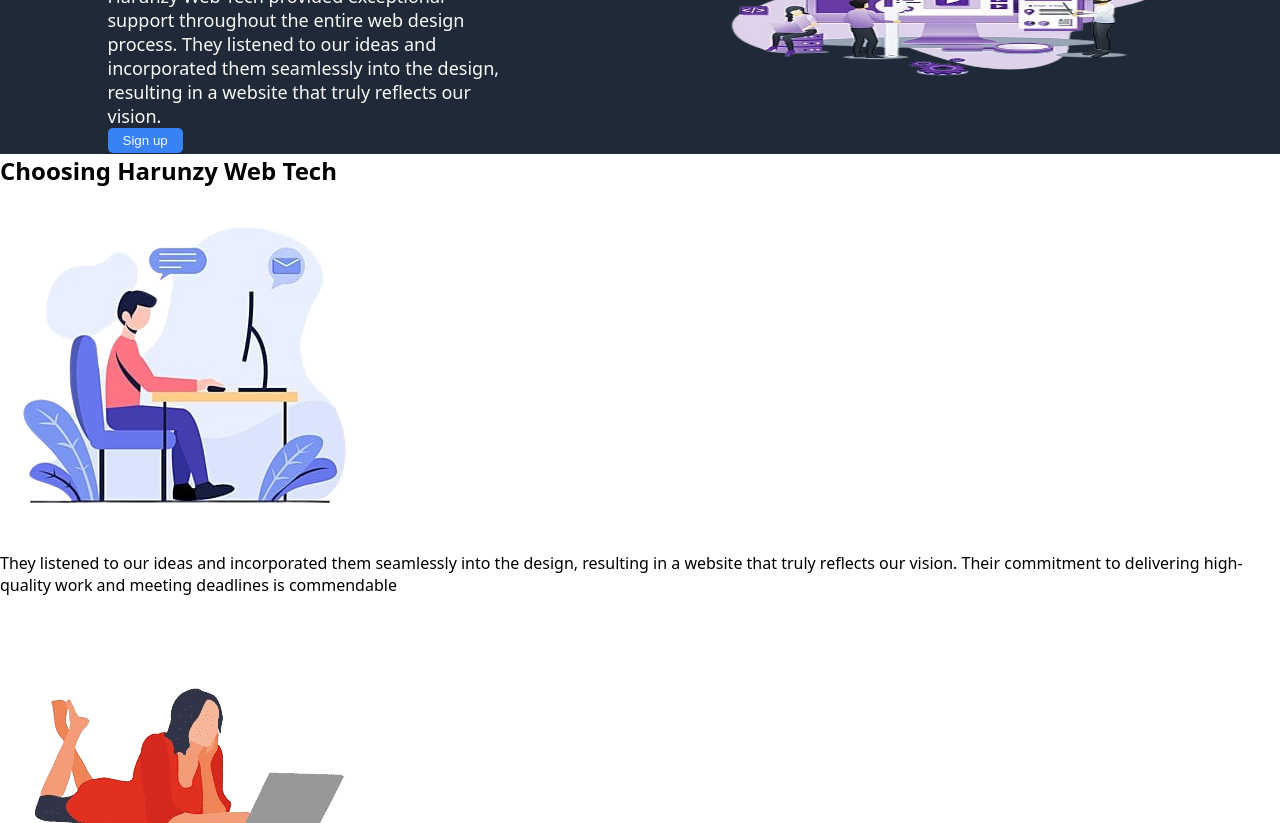
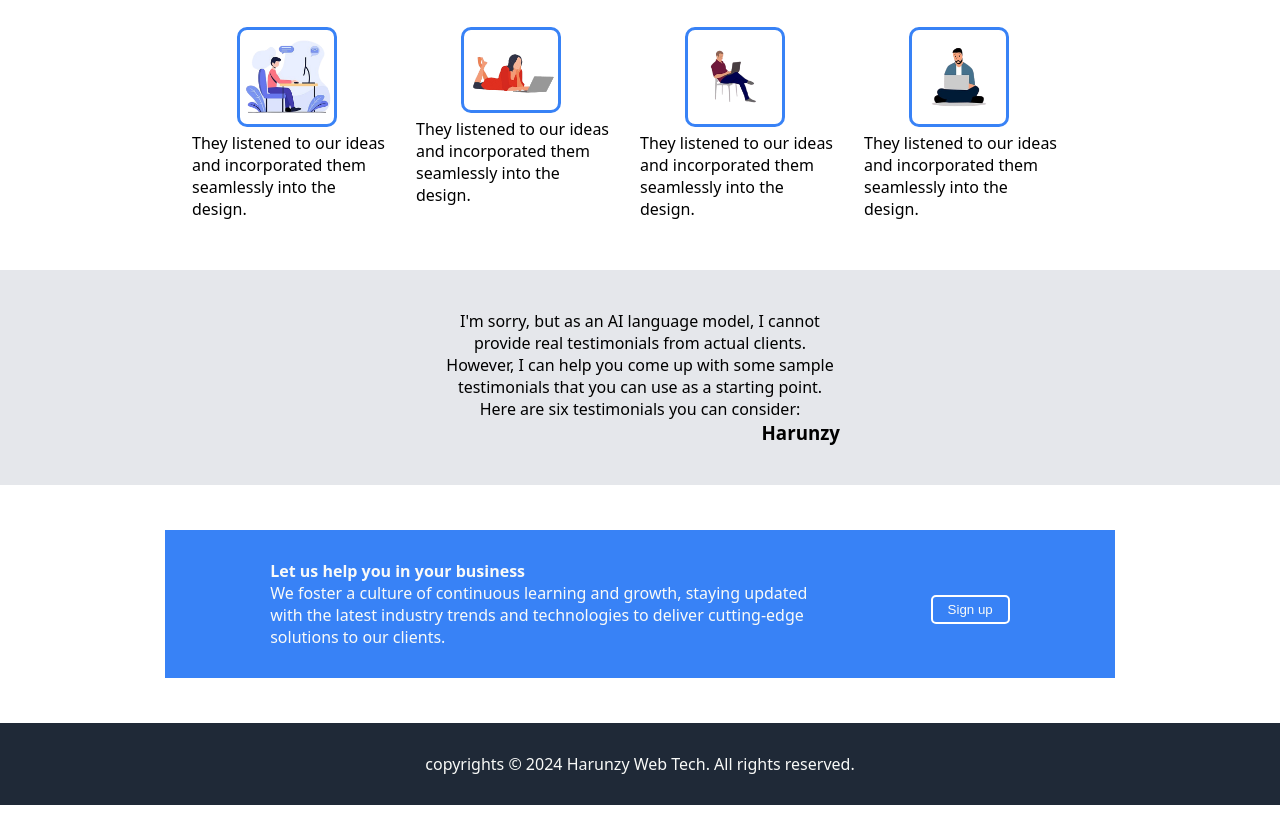
Before and after one commit to HarunaZakaria/zaragoza, a plain HTML site: page index.html in a window 1280 px wide. Shown: the part 446-1269 px from the top of the page. Drawn offline with Linux system fonts and the light colour scheme.

Commit message:
add css to all the page

```diff
--- a/index.html
+++ b/index.html
@@ -24,9 +24,7 @@
         <h2>This Site is awesome</h2>
         <p>
           Harunzy Web Tech provided exceptional support throughout the entire
-          web design process. They listened to our ideas and incorporated them
-          seamlessly into the design, resulting in a website that truly reflects
-          our vision.
+          web design process.
         </p>
         <button>Sign up</button>
       </div>
@@ -40,49 +38,49 @@
       </div>
     </div>
     <div class="container">
+      <h2>Choosing Harunzy Web Tech</h2>
       <div class="container-top">
-        <h2>Choosing Harunzy Web Tech</h2>
         <div class="image-text-1">
+          <div class="image">
             <img src="images/5.png" alt="#" />
+          </div>
           <div>
             <p>
               They listened to our ideas and incorporated them seamlessly into
-              the design, resulting in a website that truly reflects our vision.
-              Their commitment to delivering high-quality work and meeting
-              deadlines is commendable
+              the design.
             </p>
           </div>
         </div>
         <div class="image-text-2">
+          <div class="image">
             <img src="images/2.png" alt="#" />
+          </div>
           <div>
             <p>
               They listened to our ideas and incorporated them seamlessly into
-              the design, resulting in a website that truly reflects our vision.
-              Their commitment to delivering high-quality work and meeting
-              deadlines is commendable
+              the design.
             </p>
           </div>
         </div>
         <div class="image-text-3">
+          <div class="image">
             <img src="images/3.png" alt="#" />
+          </div>
           <div>
             <p>
               They listened to our ideas and incorporated them seamlessly into
-              the design, resulting in a website that truly reflects our vision.
-              Their commitment to delivering high-quality work and meeting
-              deadlines is commendable
+              the design.
             </p>
           </div>
         </div>
         <div class="image-text-4">
+          <div class="image">
             <img src="images/4.png" alt="#" />
+          </div>
           <div>
             <p>
               They listened to our ideas and incorporated them seamlessly into
-              the design, resulting in a website that truly reflects our vision.
-              Their commitment to delivering high-quality work and meeting
-              deadlines is commendable
+              the design.
             </p>
           </div>
         </div>
@@ -94,19 +92,23 @@
           some sample testimonials that you can use as a starting point. Here
           are six testimonials you can consider:
         </p>
-        <h3>Harunzy Web Tech</h3>
+        <div class="quate">
+          <h3>Harunzy</h3>
+        </div>
       </div>
       <div class="contaainer-down">
-        <div>
+        <div class="contaainer-down-items">
+          <div class="h4-p">
             <h4>Let us help you in your business</h4>
             <p>
               We foster a culture of continuous learning and growth, staying
-            updated with the latest industry trends and technologies to deliver
-            cutting-edge solutions to our clients.
+              updated with the latest industry trends and technologies to
+              deliver cutting-edge solutions to our clients.
             </p>
           </div>
           <div>
-          <button>Sign up</button>
+            <button class="btn">Sign up</button>
+          </div>
         </div>
       </div>
     </div>
--- a/style.css
+++ b/style.css
@@ -9,18 +9,23 @@
   width: 100%;
   min-height: 100vh;
 }
-.header,
-.hero-image {
+.header {
   background-color: #1f2937;
   width: 100%;
-  height: 300px;
   display: flex;
   flex-wrap: wrap;
   justify-content: space-around;
   align-items: center;
 }
 .hero-image {
-  padding-bottom: 100px;
+  background-color: #1f2937;
+  width: 100%;
+  padding-top: 50px;
+  padding-bottom: 50px;
+  display: flex;
+  flex-wrap: wrap;
+  justify-content: space-around;
+  align-items: center;
 }
 .menu ul {
   display: flex;
@@ -51,8 +56,93 @@
 }
 button {
   background-color: #3882f6;
+  margin-top: 10px;
   border: none;
   padding: 5px 15px;
   color: #f9faf8;
   border-radius: 5px;
 }
+.container h2 {
+  text-align: center;
+  margin-top: 20px;
+}
+.container-top {
+  display: flex;
+  margin-top: 20px;
+  justify-content: center;
+  align-content: center;
+}
+.image {
+  padding-left: 45px;
+}
+.image-text-1 img,
+.image-text-2 img,
+.image-text-3 img,
+.image-text-4 img {
+  width: 100px;
+  border: #3882f6 solid 3px;
+  border-radius: 10px;
+}
+.image-text-1,
+.image-text-2,
+.image-text-3,
+.image-text-4 {
+  width: 200px;
+  display: flex;
+  flex-direction: column;
+  margin-top: 30px;
+  margin-bottom: 50px;
+  margin-right: 24px;
+}
+.container-middle {
+  background-color: #e5e7eb;
+  width: 100%;
+  align-items: center;
+  display: flex;
+  flex-direction: column;
+  padding-top: 40px;
+  padding-bottom: 40px;
+}
+.container-middle p {
+  width: 400px;
+  text-align: center;
+}
+.quate h3 {
+  width: 400px;
+  text-align: right;
+}
+.contaainer-down {
+  display: flex;
+  flex-direction: row;
+  width: 100%;
+  justify-content: center;
+}
+.contaainer-down-items {
+  width: 950px;
+  padding: 30px 50px;
+  margin-top: 45px;
+  margin-bottom: 45px;
+  background-color: #3882f6;
+  display: flex;
+  flex-wrap: wrap;
+  align-items: center;
+  justify-content: space-around;
+}
+.btn {
+  border: 2px solid white;
+  padding: 5px 15px;
+  color: #f9faf8;
+  border-radius: 5px;
+  align-content: center;
+}
+.h4-p {
+  color: #f9faf8;
+  width: 550px;
+}
+footer {
+  background-color: #1f2937;
+  text-align: center;
+  padding-top: 30px;
+  padding-bottom: 30px;
+  color: #f9faf8;
+}
```
Lines whose indentation alone changed are shown as unchanged.
